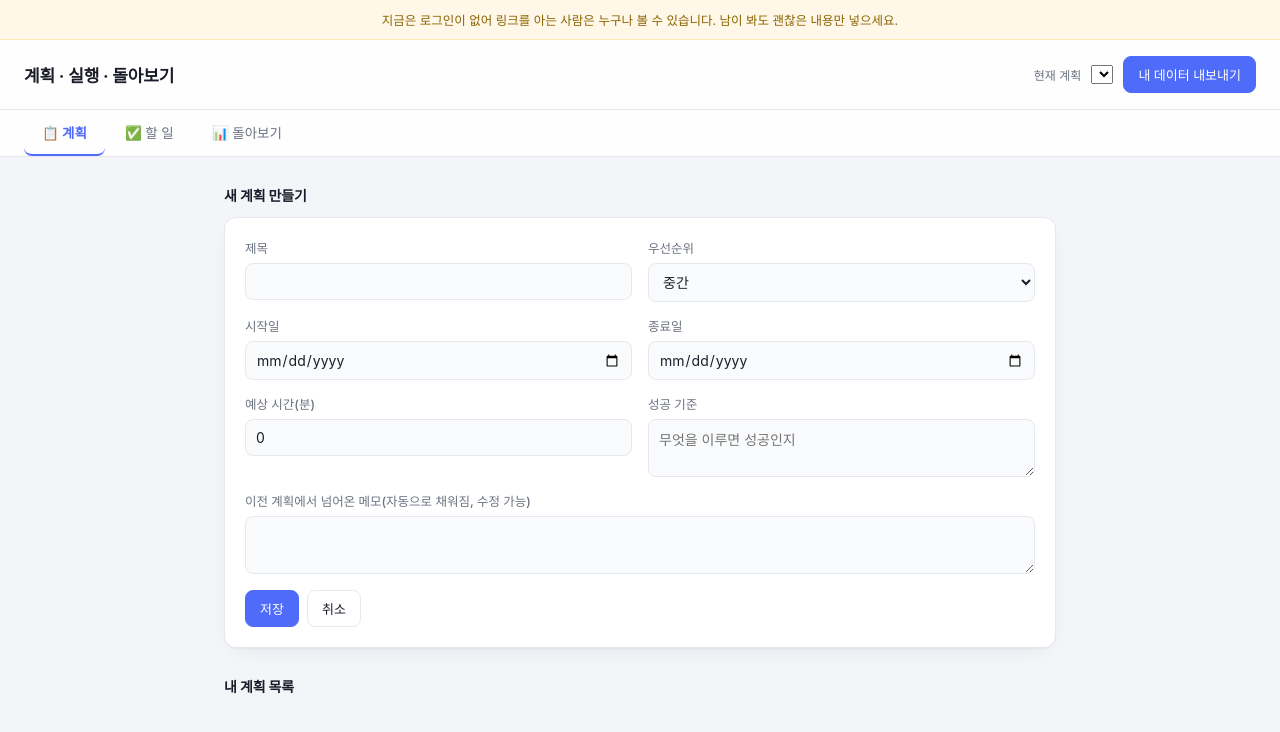
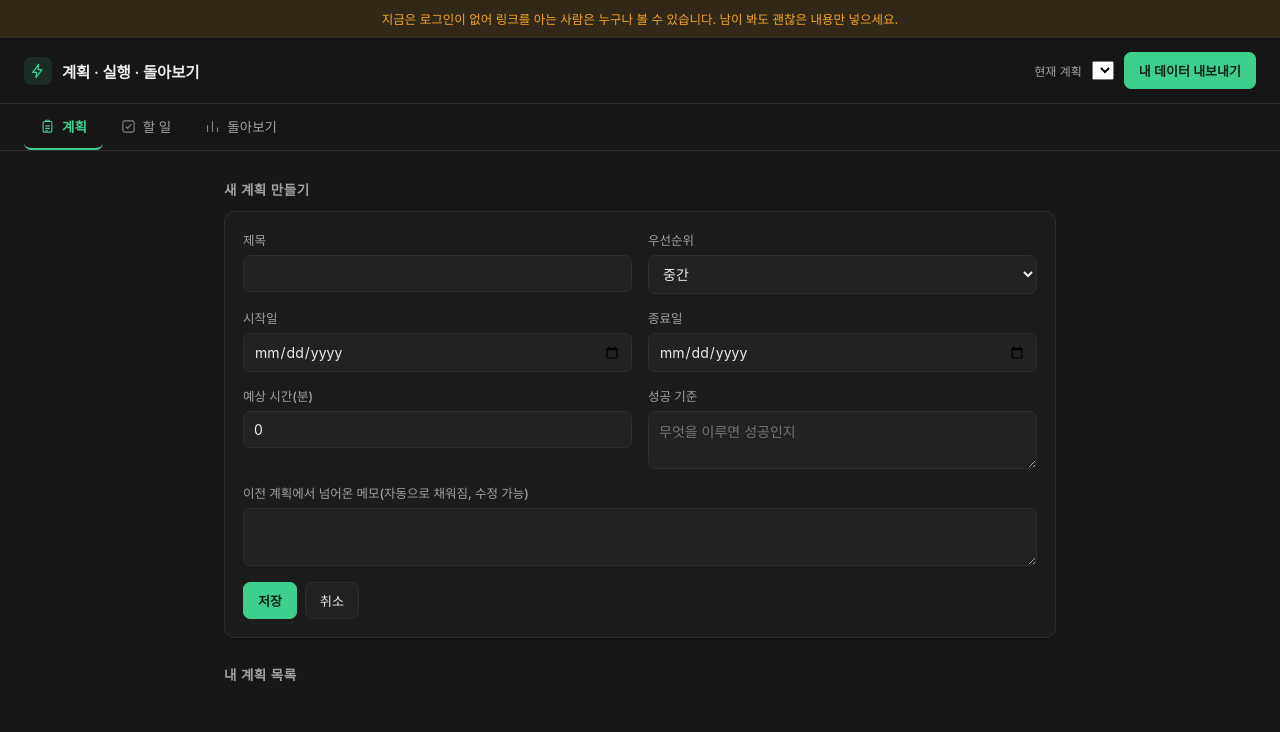
Before and after one commit to LeeHakSan/ex-6, a plain HTML site: page index.html in a window 1280 px wide. Drawn offline with Linux system fonts and the light colour scheme; a script that the page names is missing; a web font is replaced by a local one.

Commit message:
style: Supabase 스타일 다크 테마로 재설계, 이모지를 직접 그린 SVG 아이콘으로 교체
그린 포인트 컬러(#3ecf8e), 보더 중심의 옅은 음영, 탭/헤더 아이콘을 인라인 SVG로 변경.

```diff
--- a/css/style.css
+++ b/css/style.css
@@ -1,24 +1,27 @@
 :root {
-  --bg: #f4f5f9;
-  --surface: #ffffff;
-  --surface-2: #fafbfd;
-  --border: #e6e8ef;
-  --text: #1a1d29;
-  --text-dim: #6b7280;
-  --text-faint: #9ca3af;
-  --primary: #4f6bfa;
-  --primary-dark: #3d54d6;
-  --primary-tint: #edf0ff;
-  --danger: #e5484d;
-  --danger-tint: #fdecec;
-  --warn: #c2760a;
-  --warn-tint: #fff3da;
-  --ok: #148a52;
-  --ok-tint: #e2f7ec;
-  --radius: 12px;
-  --radius-sm: 8px;
-  --shadow: 0 1px 2px rgba(20, 24, 40, 0.04), 0 8px 24px -12px rgba(20, 24, 40, 0.10);
-  --shadow-hover: 0 4px 10px rgba(20, 24, 40, 0.06), 0 16px 32px -14px rgba(20, 24, 40, 0.16);
+  --bg: #171717;
+  --surface: #1c1c1c;
+  --surface-2: #222222;
+  --surface-3: #292929;
+  --border: #2e2e2e;
+  --border-strong: #3a3a3a;
+  --text: #ededed;
+  --text-dim: #a1a1a1;
+  --text-faint: #6b6b6b;
+  --primary: #3ecf8e;
+  --primary-dark: #34b87c;
+  --primary-ink: #0c2116;
+  --primary-tint: rgba(62, 207, 142, 0.12);
+  --danger: #ff6369;
+  --danger-tint: rgba(255, 99, 105, 0.12);
+  --warn: #f5a623;
+  --warn-tint: rgba(245, 166, 35, 0.12);
+  --ok: #3ecf8e;
+  --ok-tint: rgba(62, 207, 142, 0.12);
+  --radius: 10px;
+  --radius-sm: 7px;
+  --shadow: 0 1px 2px rgba(0, 0, 0, 0.3);
+  --shadow-hover: 0 4px 16px rgba(0, 0, 0, 0.4);
 }
 
 * { box-sizing: border-box; }
@@ -31,20 +34,20 @@ body {
   -webkit-font-smoothing: antialiased;
 }
 
-::selection { background: var(--primary-tint); color: var(--primary-dark); }
+::selection { background: var(--primary-tint); color: var(--primary); }
 
 .public-banner {
-  background: linear-gradient(0deg, #fff8e8, #fff8e8);
-  color: #8a6300;
-  padding: 10px 16px;
+  background: var(--warn-tint);
+  color: var(--warn);
+  padding: 9px 16px;
   text-align: center;
   font-size: 12.5px;
-  border-bottom: 1px solid #ffe9ad;
+  border-bottom: 1px solid var(--border);
 }
 
 .config-warning {
   background: var(--danger-tint);
-  color: #a11;
+  color: var(--danger);
   padding: 10px 16px;
   text-align: center;
   font-size: 13px;
@@ -60,16 +63,29 @@ body {
   align-items: center;
   justify-content: space-between;
   gap: 12px;
-  padding: 16px 24px;
-  background: rgba(255, 255, 255, 0.85);
+  padding: 14px 24px;
+  background: rgba(23, 23, 23, 0.9);
   backdrop-filter: blur(10px);
   border-bottom: 1px solid var(--border);
 }
+.brand { display: flex; align-items: center; gap: 10px; }
+.brand-mark {
+  width: 28px;
+  height: 28px;
+  border-radius: 7px;
+  background: var(--primary-tint);
+  color: var(--primary);
+  display: flex;
+  align-items: center;
+  justify-content: center;
+  flex-shrink: 0;
+}
 .app-header h1 {
-  font-size: 17px;
-  font-weight: 700;
+  font-size: 15.5px;
+  font-weight: 600;
   margin: 0;
   letter-spacing: -0.01em;
+  color: var(--text);
 }
 .header-controls { display: flex; align-items: center; gap: 10px; flex-wrap: wrap; }
 .header-controls label { font-size: 12px; color: var(--text-dim); }
@@ -81,12 +97,15 @@ body {
   display: flex;
   gap: 2px;
   padding: 0 24px;
-  background: rgba(255, 255, 255, 0.85);
+  background: rgba(23, 23, 23, 0.9);
   backdrop-filter: blur(10px);
   border-bottom: 1px solid var(--border);
 }
 .tab {
-  padding: 12px 18px;
+  display: inline-flex;
+  align-items: center;
+  gap: 7px;
+  padding: 12px 16px;
   border: none;
   background: transparent;
   cursor: pointer;
@@ -96,20 +115,23 @@ body {
   color: var(--text-dim);
   transition: color 0.15s ease, border-color 0.15s ease;
 }
+.tab svg { opacity: 0.8; }
 .tab:hover { color: var(--text); }
-.tab.active { border-bottom-color: var(--primary); color: var(--primary); font-weight: 700; }
+.tab.active { border-bottom-color: var(--primary); color: var(--primary); font-weight: 600; }
+.tab.active svg { opacity: 1; }
 
 main { max-width: 880px; margin: 0 auto; padding: 28px 24px 64px; }
-.panel { display: none; animation: fadeIn 0.25s ease; }
+.panel { display: none; animation: fadeIn 0.2s ease; }
 .panel.active { display: block; }
 @keyframes fadeIn { from { opacity: 0; transform: translateY(4px); } to { opacity: 1; transform: none; } }
 
 h2 {
-  font-size: 14px;
-  font-weight: 700;
-  margin: 28px 0 12px;
-  color: var(--text);
-  letter-spacing: -0.01em;
+  font-size: 13.5px;
+  font-weight: 600;
+  margin: 26px 0 12px;
+  color: var(--text-dim);
+  text-transform: uppercase;
+  letter-spacing: 0.04em;
 }
 h2:first-child { margin-top: 0; }
 h4 { font-size: 12.5px; margin: 18px 0 8px; color: var(--text-dim); font-weight: 600; }
@@ -119,7 +141,7 @@ h4 { font-size: 12.5px; margin: 18px 0 8px; color: var(--text-dim); font-weight:
   grid-template-columns: 1fr 1fr;
   gap: 14px 16px;
   background: var(--surface);
-  padding: 20px;
+  padding: 18px;
   border-radius: var(--radius);
   border: 1px solid var(--border);
   box-shadow: var(--shadow);
@@ -140,12 +162,12 @@ h4 { font-size: 12.5px; margin: 18px 0 8px; color: var(--text-dim); font-weight:
   font-family: inherit;
   background: var(--surface-2);
   color: var(--text);
-  transition: border-color 0.15s ease, background 0.15s ease;
+  transition: border-color 0.15s ease, box-shadow 0.15s ease;
 }
 .form-grid input:focus, .form-grid select:focus, .form-grid textarea:focus {
   outline: none;
   border-color: var(--primary);
-  background: var(--surface);
+  box-shadow: 0 0 0 3px var(--primary-tint);
 }
 .form-grid textarea { min-height: 58px; resize: vertical; }
 .form-actions { grid-column: 1 / -1; display: flex; gap: 8px; margin-top: 2px; }
@@ -153,7 +175,7 @@ h4 { font-size: 12.5px; margin: 18px 0 8px; color: var(--text-dim); font-weight:
 button {
   cursor: pointer;
   border: 1px solid var(--border);
-  background: var(--surface);
+  background: var(--surface-2);
   color: var(--text);
   border-radius: var(--radius-sm);
   padding: 8px 14px;
@@ -162,22 +184,23 @@ button {
   font-family: inherit;
   transition: background 0.15s ease, border-color 0.15s ease, transform 0.1s ease;
 }
-button:hover { border-color: #c7ccd6; }
+button:hover { background: var(--surface-3); border-color: var(--border-strong); }
 button:active { transform: translateY(1px); }
 button:focus-visible { outline: 2px solid var(--primary); outline-offset: 1px; }
 
 button[type="submit"], #exportBtn {
   background: var(--primary);
-  color: #fff;
+  color: var(--primary-ink);
   border-color: var(--primary);
+  font-weight: 600;
 }
 button[type="submit"]:hover, #exportBtn:hover { background: var(--primary-dark); border-color: var(--primary-dark); }
 
 .btn-complete { background: var(--ok-tint); color: var(--ok); border-color: transparent; }
+.btn-complete:hover { background: rgba(62, 207, 142, 0.2); }
 .btn-revert { background: var(--warn-tint); color: var(--warn); border-color: transparent; }
 .btn-delete { background: transparent; color: var(--danger); border-color: transparent; }
 .btn-delete:hover { background: var(--danger-tint); }
-.btn-detail, .btn-edit, .btn-history { background: var(--surface-2); }
 
 .toolbar { display: flex; gap: 8px; margin: 18px 0 6px; flex-wrap: wrap; }
 .toolbar input, .toolbar select {
@@ -185,7 +208,8 @@ button[type="submit"]:hover, #exportBtn:hover { background: var(--primary-dark);
   border: 1px solid var(--border);
   border-radius: var(--radius-sm);
   font-size: 13px;
-  background: var(--surface);
+  background: var(--surface-2);
+  color: var(--text);
   font-family: inherit;
 }
 .toolbar input { flex: 1; min-width: 160px; }
@@ -197,14 +221,14 @@ button[type="submit"]:hover, #exportBtn:hover { background: var(--primary-dark);
   border: 1px solid var(--border);
   border-radius: var(--radius);
   padding: 16px 18px;
-  margin-bottom: 12px;
+  margin-bottom: 10px;
   box-shadow: var(--shadow);
-  transition: box-shadow 0.15s ease, transform 0.15s ease;
+  transition: border-color 0.15s ease, box-shadow 0.15s ease;
 }
-.card:hover { box-shadow: var(--shadow-hover); }
-.card.done { opacity: 0.6; }
+.card:hover { border-color: var(--border-strong); box-shadow: var(--shadow-hover); }
+.card.done { opacity: 0.55; }
 .card-head { display: flex; align-items: center; gap: 6px; flex-wrap: wrap; }
-.card-head strong { font-size: 14.5px; font-weight: 600; }
+.card-head strong { font-size: 14.5px; font-weight: 600; color: var(--text); }
 .card-body { font-size: 13px; color: var(--text-dim); margin: 8px 0; display: flex; flex-direction: column; gap: 3px; line-height: 1.5; }
 .card-actions { display: flex; gap: 6px; flex-wrap: wrap; margin-top: 10px; }
 .card-actions button { padding: 6px 11px; font-size: 12.5px; }
@@ -212,14 +236,15 @@ button[type="submit"]:hover, #exportBtn:hover { background: var(--primary-dark);
 .badge {
   font-size: 11px;
   font-weight: 600;
-  background: var(--surface-2);
+  background: var(--surface-3);
   color: var(--text-dim);
   padding: 3px 9px;
   border-radius: 20px;
+  border: 1px solid var(--border);
 }
-.badge.warn { background: var(--warn-tint); color: var(--warn); }
-.badge.danger { background: var(--danger-tint); color: var(--danger); }
-.badge.ok { background: var(--ok-tint); color: var(--ok); }
+.badge.warn { background: var(--warn-tint); color: var(--warn); border-color: transparent; }
+.badge.danger { background: var(--danger-tint); color: var(--danger); border-color: transparent; }
+.badge.ok { background: var(--ok-tint); color: var(--ok); border-color: transparent; }
 
 .note {
   font-size: 12.5px;
@@ -228,7 +253,7 @@ button[type="submit"]:hover, #exportBtn:hover { background: var(--primary-dark);
   padding: 8px 10px;
   border-radius: var(--radius-sm);
   margin-top: 6px;
-  border-left: 3px solid var(--primary);
+  border-left: 2px solid var(--primary);
 }
 .note.danger { background: var(--danger-tint); color: var(--danger); border-left-color: var(--danger); }
 .empty {
@@ -236,7 +261,7 @@ button[type="submit"]:hover, #exportBtn:hover { background: var(--primary-dark);
   font-size: 13px;
   text-align: center;
   padding: 32px 16px;
-  background: var(--surface-2);
+  background: var(--surface);
   border: 1px dashed var(--border);
   border-radius: var(--radius);
 }
@@ -258,10 +283,10 @@ button[type="submit"]:hover, #exportBtn:hover { background: var(--primary-dark);
   border-radius: var(--radius);
   cursor: pointer;
   box-shadow: var(--shadow);
-  transition: box-shadow 0.15s ease, border-color 0.15s ease, transform 0.1s ease;
+  transition: border-color 0.15s ease, box-shadow 0.15s ease, transform 0.1s ease;
 }
 .stat:hover { border-color: var(--primary); box-shadow: var(--shadow-hover); transform: translateY(-1px); }
-.stat .num { font-size: 22px; font-weight: 800; color: var(--text); letter-spacing: -0.02em; }
+.stat .num { font-size: 21px; font-weight: 700; color: var(--text); letter-spacing: -0.01em; font-variant-numeric: tabular-nums; }
 .stat span:last-child { font-size: 12px; color: var(--text-dim); font-weight: 500; }
 .stat:nth-child(2) .num { color: var(--ok); }
 .stat:nth-child(3) .num { color: var(--warn); }
@@ -271,8 +296,7 @@ button[type="submit"]:hover, #exportBtn:hover { background: var(--primary-dark);
   display: none;
   position: fixed;
   inset: 0;
-  background: rgba(20, 24, 40, 0.45);
-  backdrop-filter: blur(2px);
+  background: rgba(0, 0, 0, 0.6);
   align-items: center;
   justify-content: center;
   padding: 16px;
@@ -281,22 +305,23 @@ button[type="submit"]:hover, #exportBtn:hover { background: var(--primary-dark);
 .modal.open { display: flex; }
 .modal-content {
   background: var(--surface);
-  border-radius: 16px;
-  padding: 24px;
+  border: 1px solid var(--border-strong);
+  border-radius: 14px;
+  padding: 22px;
   max-width: 480px;
   width: 100%;
   max-height: 85vh;
   overflow-y: auto;
-  box-shadow: 0 24px 60px -12px rgba(20, 24, 40, 0.35);
+  box-shadow: 0 24px 60px rgba(0, 0, 0, 0.5);
 }
-.modal-content h3 { font-size: 15px; margin: 0 0 4px; }
-.modal-close { float: right; background: var(--surface-2); }
-.log-item { font-size: 13px; padding: 10px 0; border-bottom: 1px solid var(--border); line-height: 1.5; }
+.modal-content h3 { font-size: 15px; margin: 0 0 4px; color: var(--text); }
+.modal-close { float: right; }
+.log-item { font-size: 13px; padding: 10px 0; border-bottom: 1px solid var(--border); line-height: 1.5; color: var(--text-dim); }
 .log-item:last-child { border-bottom: none; }
 
 @media (max-width: 600px) {
   .form-grid { grid-template-columns: 1fr; }
   main { padding: 20px 16px 48px; }
-  .app-header { padding: 14px 16px; }
+  .app-header { padding: 12px 16px; }
   .tabs { padding: 0 16px; top: 53px; }
 }
--- a/index.html
+++ b/index.html
@@ -12,7 +12,14 @@
 <div class="public-banner">지금은 로그인이 없어 링크를 아는 사람은 누구나 볼 수 있습니다. 남이 봐도 괜찮은 내용만 넣으세요.</div>
 
 <header class="app-header">
-  <h1>계획 · 실행 · 돌아보기</h1>
+  <div class="brand">
+    <span class="brand-mark">
+      <svg width="16" height="16" viewBox="0 0 24 24" fill="none" stroke="currentColor" stroke-width="2" stroke-linecap="round" stroke-linejoin="round">
+        <path d="M13 2 4 14h6l-1 8 9-12h-6l1-8Z"/>
+      </svg>
+    </span>
+    <h1>계획 · 실행 · 돌아보기</h1>
+  </div>
   <div class="header-controls">
     <label for="planSelect">현재 계획</label>
     <select id="planSelect"></select>
@@ -21,9 +28,24 @@
 </header>
 
 <nav class="tabs">
-  <button id="tab-plans" class="tab active" type="button">📋 계획</button>
-  <button id="tab-todos" class="tab" type="button">✅ 할 일</button>
-  <button id="tab-review" class="tab" type="button">📊 돌아보기</button>
+  <button id="tab-plans" class="tab active" type="button">
+    <svg width="15" height="15" viewBox="0 0 24 24" fill="none" stroke="currentColor" stroke-width="1.8" stroke-linecap="round" stroke-linejoin="round">
+      <rect x="5" y="4" width="14" height="17" rx="2"/><path d="M9 4V3a1 1 0 0 1 1-1h4a1 1 0 0 1 1 1v1"/><path d="M9 11h6M9 15h6M9 19h3"/>
+    </svg>
+    계획
+  </button>
+  <button id="tab-todos" class="tab" type="button">
+    <svg width="15" height="15" viewBox="0 0 24 24" fill="none" stroke="currentColor" stroke-width="1.8" stroke-linecap="round" stroke-linejoin="round">
+      <rect x="3" y="3" width="18" height="18" rx="3"/><path d="M8 12.5l2.5 2.5L16 9"/>
+    </svg>
+    할 일
+  </button>
+  <button id="tab-review" class="tab" type="button">
+    <svg width="15" height="15" viewBox="0 0 24 24" fill="none" stroke="currentColor" stroke-width="1.8" stroke-linecap="round" stroke-linejoin="round">
+      <path d="M4 20V11M12 20V4M20 20v-6"/>
+    </svg>
+    돌아보기
+  </button>
 </nav>
 
 <main>
```
